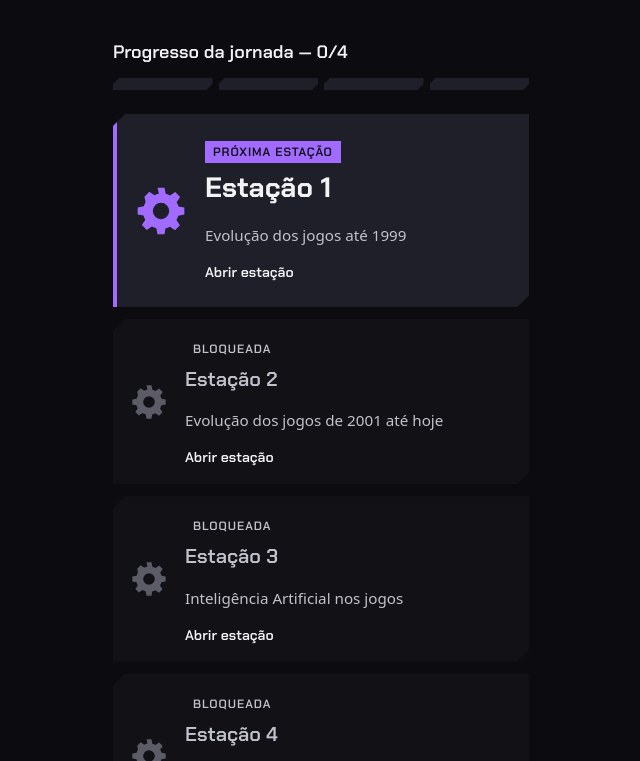
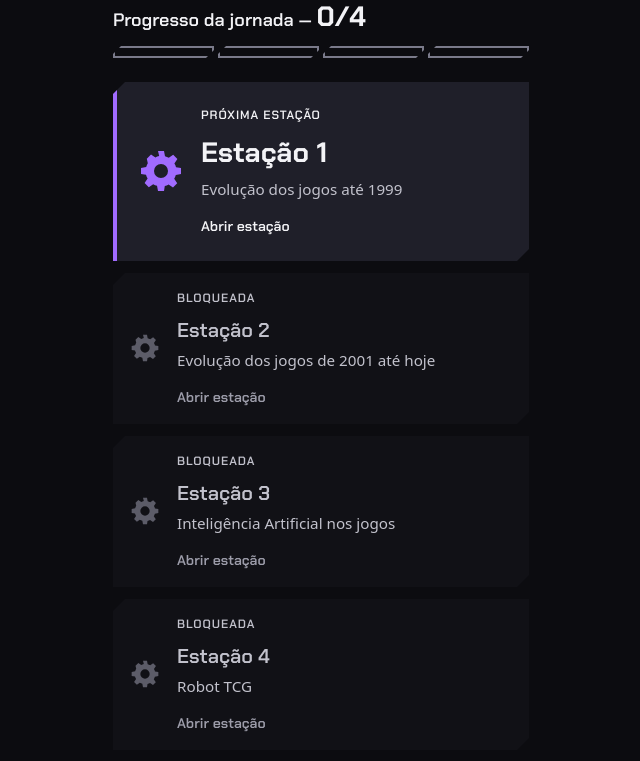
Before and after one commit to pietroramosz/OdisseIA, a plain HTML site: page hub.html in a window 1280 px wide. Shown: the part 93-854 px from the top of the page, without its empty margins (319-959 px from the left). Drawn offline with Linux system fonts and the light colour scheme.

Commit message:
style: passe visual no hub (espaçamento, contraste, progresso)

```diff
--- a/assets/css/style.css
+++ b/assets/css/style.css
@@ -1,4 +1,4 @@
-/* Estilo compartilhado do OdisseIA. Todas as cores ficam em :root. */
+/* Estilo compartilhado do OdisseIA. Cores e espaçamentos ficam em :root. */
 
 @font-face {
   font-family: "Chakra Petch";
@@ -19,16 +19,34 @@
 :root {
   --cor-fundo: #0c0c10;
   --cor-superficie: #16161d;
+  --cor-superficie-escura: #111116;
   --cor-superficie-alta: #1f1f29;
   --cor-texto: #f3f3f6;
   --cor-texto-secundario: #c2c2cc;
+  --cor-texto-atenuado: #9d9daa;
   --cor-destaque: #a16bff;
+  --cor-contorno: #7a7a8a;
   --cor-apagado: #5c5c68;
 
   --fonte-titulo: "Chakra Petch", system-ui, sans-serif;
   --fonte-corpo: system-ui, sans-serif;
 
-  --recorte: polygon(12px 0, 100% 0, 100% calc(100% - 12px), calc(100% - 12px) 100%, 0 100%, 0 12px);
+  --espaco-1: 4px;
+  --espaco-2: 8px;
+  --espaco-3: 12px;
+  --espaco-4: 16px;
+  --espaco-6: 24px;
+  --espaco-8: 32px;
+  --espaco-12: 48px;
+
+  --recorte: polygon(
+    var(--espaco-3) 0,
+    100% 0,
+    100% calc(100% - var(--espaco-3)),
+    calc(100% - var(--espaco-3)) 100%,
+    0 100%,
+    0 var(--espaco-3)
+  );
 }
 
 * {
@@ -47,7 +65,17 @@
 main {
   max-width: 28rem;
   margin: 0 auto;
-  padding: 1.25rem 1rem;
+  padding-left: var(--espaco-4);
+  padding-right: var(--espaco-4);
+}
+
+.cabecalho {
+  padding-top: var(--espaco-8);
+  padding-bottom: var(--espaco-4);
+}
+
+main {
+  padding-bottom: var(--espaco-8);
 }
 
 .titulo-marca {
@@ -59,31 +87,46 @@
 }
 
 .progresso {
-  margin: 1.5rem 0;
+  margin-bottom: var(--espaco-6);
 }
 
 .progresso__texto {
-  margin: 0 0 0.75rem;
+  margin: 0 0 var(--espaco-3);
   font-family: var(--fonte-titulo);
   font-weight: 600;
   font-size: 1.125rem;
 }
 
+.progresso__numero {
+  font-weight: 700;
+  font-size: 1.75rem;
+  line-height: 1;
+}
+
 .barra {
   display: grid;
   grid-template-columns: repeat(4, 1fr);
-  gap: 0.375rem;
+  gap: var(--espaco-1);
 }
 
 .barra__segmento {
-  height: 0.75rem;
-  background: var(--cor-superficie-alta);
-  clip-path: polygon(6px 0, 100% 0, 100% calc(100% - 6px), calc(100% - 6px) 100%, 0 100%, 0 6px);
+  height: var(--espaco-3);
+  background: transparent;
+  box-shadow: inset 0 0 0 2px var(--cor-contorno);
+  clip-path: polygon(
+    var(--espaco-2) 0,
+    100% 0,
+    100% calc(100% - var(--espaco-2)),
+    calc(100% - var(--espaco-2)) 100%,
+    0 100%,
+    0 var(--espaco-2)
+  );
   transition: background-color 0.4s ease;
 }
 
 .barra__segmento--cheio {
   background: var(--cor-destaque);
+  box-shadow: none;
 }
 
 .estacoes,
@@ -92,15 +135,19 @@
   margin: 0;
   padding: 0;
   display: grid;
-  gap: 0.75rem;
+  gap: var(--espaco-3);
+}
+
+.finais {
+  margin-top: var(--espaco-6);
 }
 
 .cartao {
   display: flex;
   align-items: center;
-  gap: 1rem;
+  gap: var(--espaco-4);
   min-height: 44px;
-  padding: 1rem;
+  padding: var(--espaco-4);
   background: var(--cor-superficie);
   color: var(--cor-texto);
   text-decoration: none;
@@ -117,9 +164,8 @@
 }
 
 .rotulo {
-  display: inline-block;
-  margin: 0;
-  padding: 0.125rem 0.5rem;
+  display: block;
+  margin: 0 0 var(--espaco-2);
   font-family: var(--fonte-titulo);
   font-weight: 600;
   font-size: 0.75rem;
@@ -129,14 +175,14 @@
 
 .marcador {
   flex: none;
-  width: 2.5rem;
-  height: 2.5rem;
+  width: var(--espaco-8);
+  height: var(--espaco-8);
   color: var(--cor-apagado);
 }
 
 .estacao__titulo,
 .final__titulo {
-  margin: 0.25rem 0 0;
+  margin: 0;
   font-family: var(--fonte-titulo);
   font-weight: 600;
   font-size: 1.25rem;
@@ -145,13 +191,14 @@
 .estacao__nome,
 .final__detalhe {
   display: block;
+  margin-top: var(--espaco-1);
   color: var(--cor-texto-secundario);
   font-size: 0.95rem;
 }
 
 .estacao__acao {
   display: block;
-  margin-top: 0.5rem;
+  margin-top: var(--espaco-2);
   font-family: var(--fonte-titulo);
   font-weight: 600;
   font-size: 0.875rem;
@@ -166,20 +213,19 @@
 }
 
 .estacao--proxima .cartao {
-  padding: 1.5rem 1.25rem;
+  padding: var(--espaco-6);
   background: var(--cor-superficie-alta);
-  box-shadow: inset 4px 0 0 var(--cor-destaque);
+  box-shadow: inset var(--espaco-1) 0 0 var(--cor-destaque);
 }
 
 .estacao--proxima .marcador {
-  width: 3.5rem;
-  height: 3.5rem;
+  width: var(--espaco-12);
+  height: var(--espaco-12);
   color: var(--cor-destaque);
 }
 
 .estacao--proxima .rotulo {
-  background: var(--cor-destaque);
-  color: var(--cor-fundo);
+  color: var(--cor-texto);
 }
 
 .estacao--proxima .estacao__titulo {
@@ -188,15 +234,19 @@
 }
 
 .estacao--bloqueada .cartao {
-  background: #111116;
+  background: var(--cor-superficie-escura);
 }
 
 .estacao--bloqueada .estacao__titulo {
   color: var(--cor-texto-secundario);
 }
 
+.estacao--bloqueada .estacao__acao {
+  color: var(--cor-texto-atenuado);
+}
+
 .final--bloqueado .cartao {
-  background: #111116;
+  background: var(--cor-superficie-escura);
 }
 
 .final--bloqueado .final__titulo {
--- a/assets/js/app.js
+++ b/assets/js/app.js
@@ -30,8 +30,9 @@
 }
 
 function renderizarProgresso(ultima, total) {
-  document.getElementById("progresso-texto").textContent =
-    "Progresso da jornada — " + ultima + "/" + total;
+  const texto = document.getElementById("progresso-texto");
+  texto.textContent = "Progresso da jornada — ";
+  texto.appendChild(criarTexto("span", "progresso__numero", ultima + "/" + total));
 
   const barra = document.getElementById("progresso-barra");
   barra.setAttribute("aria-valuenow", ultima);
@@ -92,6 +93,7 @@
   lista.appendChild(criarCardFinal({
     titulo: "Conclusão",
     href: completa ? "final.html" : null,
+    bloqueado: !completa,
     rotulo: completa ? "DISPONÍVEL" : "BLOQUEADA",
     detalhe: completa ? "Ver conclusão" : "Disponível após a 4ª estação"
   }));
@@ -99,14 +101,17 @@
   lista.appendChild(criarCardFinal({
     titulo: "Robot TCG",
     href: null,
-    rotulo: completa ? "DISPONÍVEL" : "BLOQUEADO",
-    detalhe: completa ? "Em breve" : "Disponível após a conclusão"
+    bloqueado: !completa,
+    rotulo: completa ? "DESBLOQUEADO" : "BLOQUEADO",
+    detalhe: completa
+      ? (OdisseIAConfig.gameUrl === null ? "Em breve" : "Disponível")
+      : "Disponível após a conclusão"
   }));
 }
 
 function criarCardFinal(dados) {
   const item = document.createElement("li");
-  item.className = "final" + (dados.href ? "" : " final--bloqueado");
+  item.className = "final" + (dados.bloqueado ? " final--bloqueado" : "");
 
   const cartao = document.createElement(dados.href ? "a" : "div");
   cartao.className = "cartao";
```
